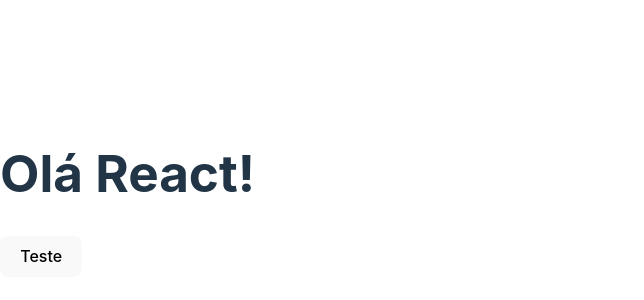
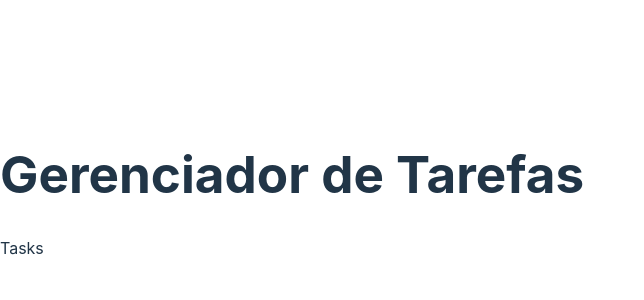
Before and after one commit to Carecsnay/Lista-de-Tarefa-ReactJS-com-Persistencia, a React (Vite) app: page / in a window 1280 px wide. Shown: the part 206-506 px from the top of the page, without its empty margins (0-644 px from the left). Built offline with nearby package versions, Linux system fonts and the light colour scheme.

Commit message:
install dev dependencies.

```diff
--- a/package.json
+++ b/package.json
@@ -18,11 +18,14 @@
     "@types/react": "^18.3.12",
     "@types/react-dom": "^18.3.1",
     "@vitejs/plugin-react": "^4.3.4",
+    "autoprefixer": "10.4.20",
     "eslint": "^9.15.0",
     "eslint-plugin-react": "^7.37.2",
     "eslint-plugin-react-hooks": "^5.0.0",
     "eslint-plugin-react-refresh": "^0.4.14",
     "globals": "^15.12.0",
+    "postcss": "8.4.41",
+    "tailwind": "4.0.0",
     "vite": "^6.0.0"
   }
 }
--- a/src/App.jsx
+++ b/src/App.jsx
@@ -1,19 +1,11 @@
-import { useState } from "react";
+import Tasks from "./components/Tasks";
 
 function App() {
-    const [message, setMessage] = useState("Olá React!");
     return (
         <div>
-            <h1>{message}</h1>
-            <button
-                onClick={() => {
-                    setMessage("Olá React Alterado!");
-                }}
-            >
-                Teste
-            </button>
+            <h1>Gerenciador de Tarefas</h1>
+            <Tasks />
         </div>
     );
 }
-
 export default App;
--- a/src/components/Tasks.jsx
+++ b/src/components/Tasks.jsx
@@ -0,0 +1,9 @@
+function Tasks() {
+    return (
+        <div>
+            <p>Tasks</p>
+        </div>
+    );
+}
+
+export default Tasks;
```
Also changed, not shown: src/components/AddTask.jsx (added, +10 -0 lines), 1 other file (tests, documents, lock files or other folders).
